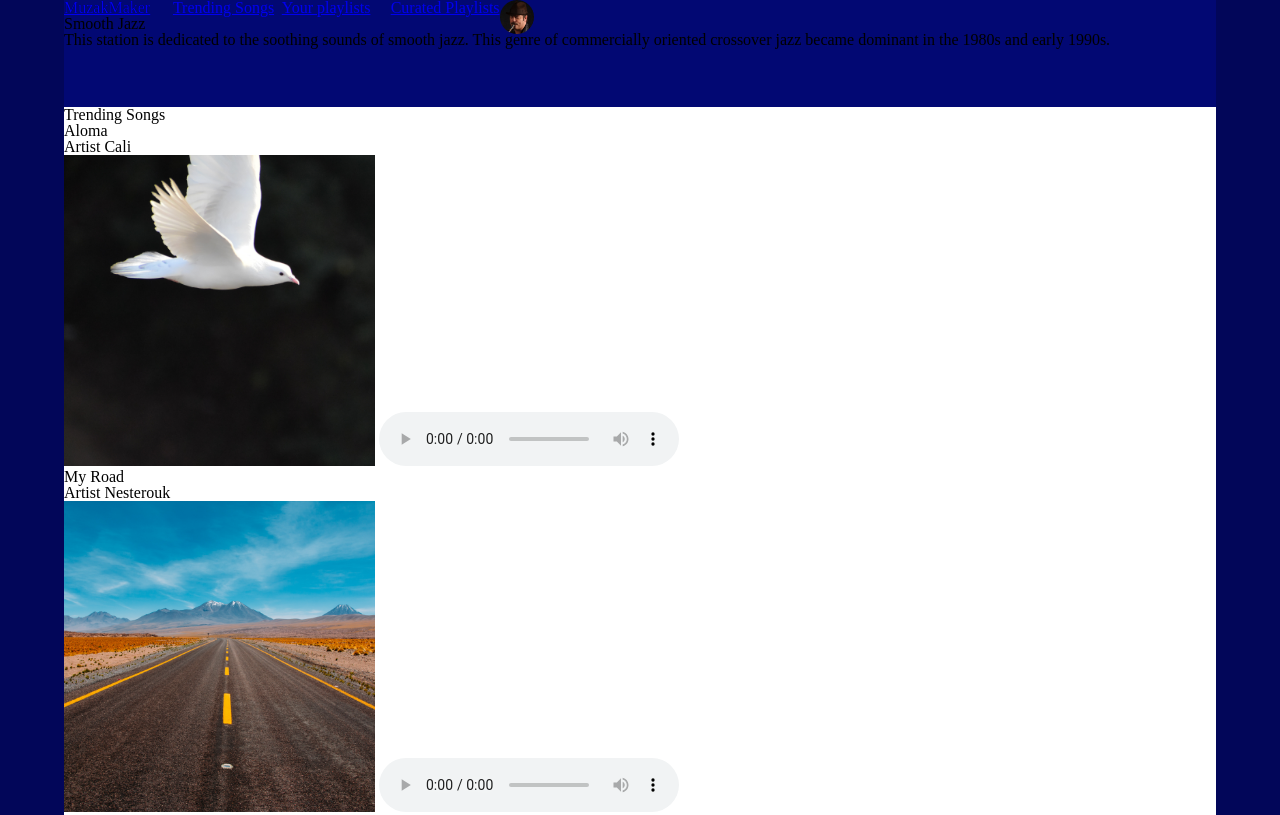
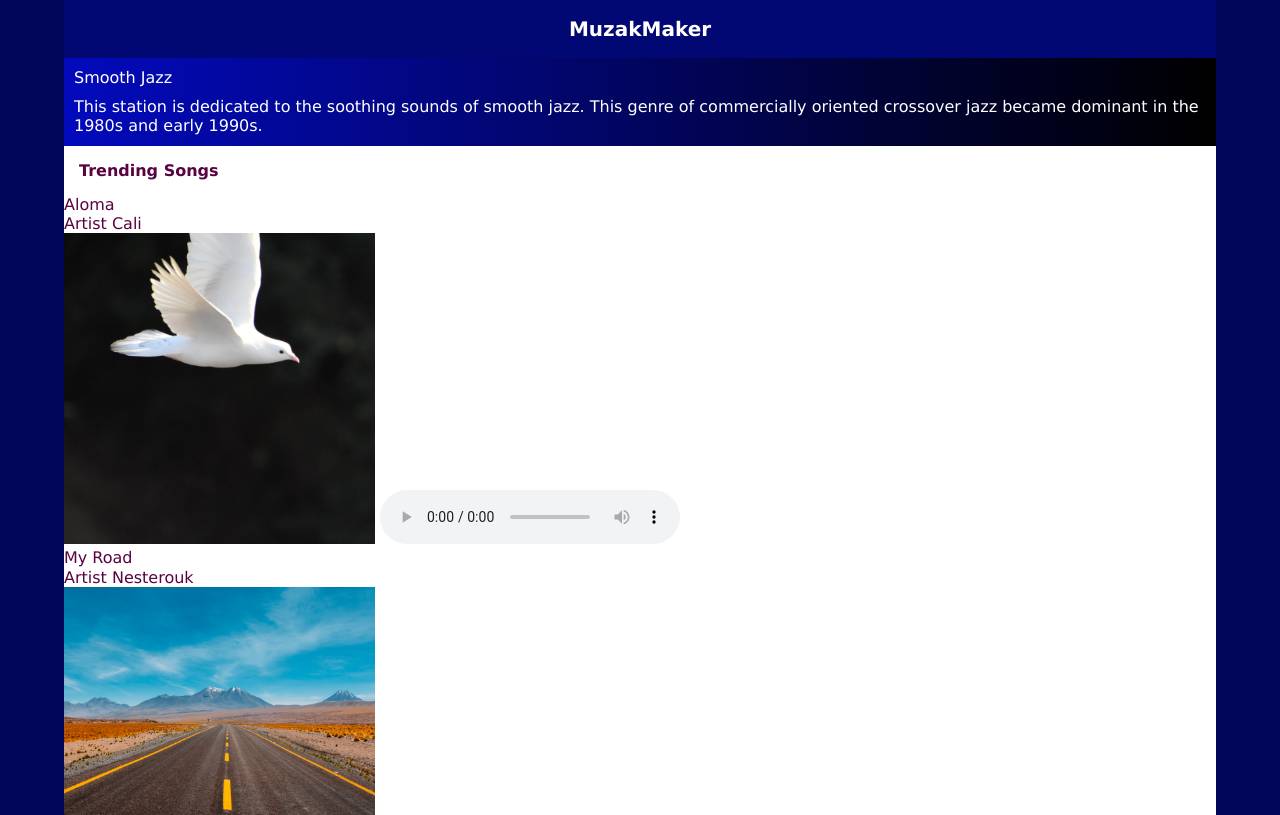
Before and after one commit to stevec713/streamingmedia, a plain HTML site: page index.html in a window 1280 px wide. Shown: the top 815 px of the page. Drawn offline with Linux system fonts and the light colour scheme.

Commit message:
finished header styles, besides dropdown

```diff
--- a/index.html
+++ b/index.html
@@ -11,11 +11,13 @@
     </head>
     <body>
         <header>
+            <div>
+                <input type="checkbox" id="dropdown-btn">
+                <label for="dropdown-btn"><span></span></label>
                 <h1>MuzakMaker</h1>
+            </div>
             <h2>Smooth Jazz</h2>
             <p>This station is dedicated to the soothing sounds of smooth jazz. This genre of commercially oriented crossover jazz became dominant in the 1980s and early 1990s.</p>
-            <input type="checkbox" id="dropdown-btn">
-            <label for="dropdown-btn"><span></span></label>
             <nav>
                 <ul>
                     <li><a href="#">MuzakMaker</a></li>
@@ -29,6 +31,7 @@
         <main>
             <section id="trending">
                 <h3>Trending Songs</h3>
+                <div>
                     <article>
                         <h4>Aloma</h4>
                         <p>Artist Cali</p>
@@ -63,7 +66,7 @@
                         <img src="media/images/successful-performance-cover.png" alt="a happy man with a relieved smile standing in front of a faded blue cinder block wall">
                         <audio controls src="media/audio/successful-performance.mp3"></audio>
                     </article>
-
+                </div>
                 <a href="#">More trending</a>
             </section>
 
--- a/styles.css
+++ b/styles.css
@@ -61,26 +61,83 @@ table {
     --white: white;
     --background-blue: #020659;
 
-    --font:Verdana, Geneva, Tahoma, sans-serif;
+    --font: Verdana, Geneva, Tahoma, sans-serif;
 }
 
-/* -------------- BODY STYLES -------------- */
+/* -------------- ALL STYLES -------------- */
+*{
+    box-sizing: border-box;
+}
+
+/* -------------- GENERAL STYLES -------------- */
 body {
     background-color: var(--background-blue);
+    font-family: var(--font);
+    font-size: 1em;
+    line-height: 1.2;
+    color: var(--white);
 }
 
-/* -------------- SECTION STYLES -------------- */
+h2, h3, p, dl, dd {
+    font-size: 1em;
+}
+
+footer p {
+    font-size: .75em;
+}
+
+/* -------------- CONTAINER STYLES -------------- */
 header, main, footer {
     background-color: var(--white);
     width: 90%;
     margin: 0 auto;
 }
 
+header{
+    background: linear-gradient(90deg, var(--dk-blue), black);
+    margin-top: 58px;
+}
+
+main, footer{
+    color: var(--magenta);
+}
+
+/* -------------- HEADER STYLES -------------- */
+header div{
+    margin: 0;
+    top: 0;
+    position: fixed;
+    width: 90%;
+    background-color: var(--blue-purple);
+    z-index: 3;
+}
+
+header label{
+    position: absolute;
+}
+
+h1{
+    font-size: 1.25em;
+    font-family: var(--font);
+    font-weight: bold;
+    padding:17px;
+    text-align: center;
+}
+
+header h2 {
+    padding: 10px;
+}
+header p {
+    padding: 0 10px 10px 10px;
+}
+
+/* -------------- MAIN STYLES -------------- */
+h3 {
+    font-weight: bold;
+    padding: 15px;
+}
 
 
-header{
-    background-color: var(--blue-purple);
-}
 
 
 
```
Lines whose indentation alone changed are shown as unchanged.
